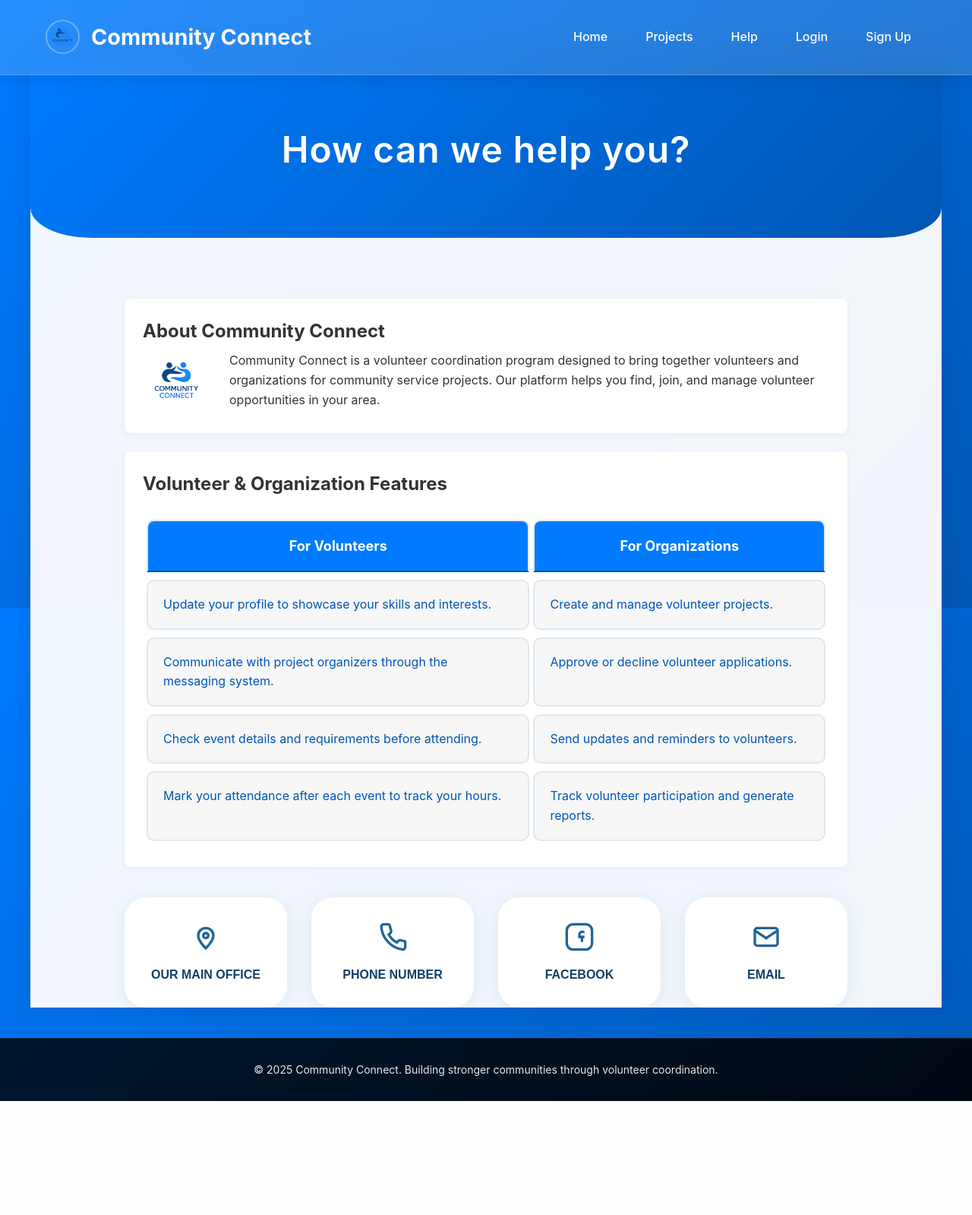
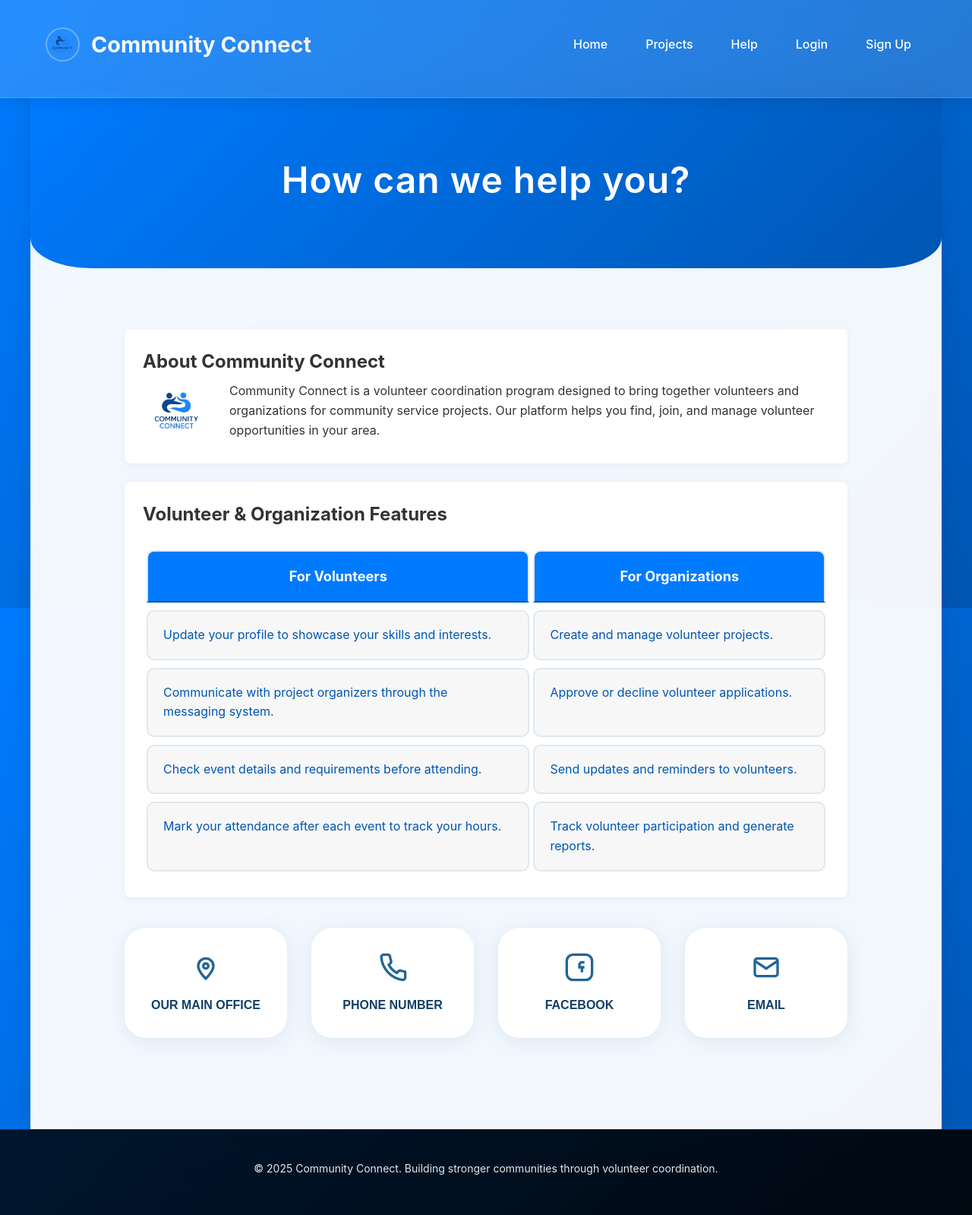
Before and after one commit to induwarauthsara/community-connect, a PHP site: page /help.php in a window 1280 px wide. Shown: the whole page at 76% size. Before the commit the page ends 1449 px from the top, so only its background shows below. Run offline with PHP 8.4, Linux system fonts and the light colour scheme.

Commit message:
Enhance layout spacing in main content and add bottom padding for improved readability

```diff
--- a/assets/css/main.css
+++ b/assets/css/main.css
@@ -22,6 +22,7 @@ main {
     margin-top: 20px;
     min-height: calc(100vh - 120px);
     box-shadow: 0 -5px 30px rgba(0, 0, 0, 0.1);
+    padding-bottom: 60px;
 }
 
 
@@ -50,7 +51,7 @@ main {
 .container {
     max-width: 1200px;
     margin: 0 auto;
-    padding: 0 20px;
+    padding: 10px 20px 20px 20px;
 }
 
 .card {
@@ -530,6 +531,15 @@ main {
 }
 
 
+/* Last element spacing */
+
+.content-wrapper>*:last-child,
+section:last-of-type,
+.card:last-child {
+    margin-bottom: 40px !important;
+}
+
+
 /* Footer */
 
 .footer {
@@ -609,7 +619,10 @@ main {
 }
 
 @keyframes bounce {
-    0%, 20%, 60%, 100% {
+    0%,
+    20%,
+    60%,
+    100% {
         transform: translateY(0);
     }
     40% {
@@ -652,7 +665,9 @@ main {
     animation: pulse 2s infinite;
 }
 
+
 /* Modern Glassmorphism Effects */
+
 .glass {
     background: rgba(255, 255, 255, 0.25);
     backdrop-filter: blur(10px);
@@ -669,7 +684,9 @@ main {
     box-shadow: 0 8px 32px 0 rgba(31, 38, 135, 0.37);
 }
 
+
 /* Modern Loading Spinner */
+
 .spinner {
     width: 40px;
     height: 40px;
@@ -680,16 +697,24 @@ main {
 }
 
 @keyframes spin {
-    0% { transform: rotate(0deg); }
-    100% { transform: rotate(360deg); }
+    0% {
+        transform: rotate(0deg);
+    }
+    100% {
+        transform: rotate(360deg);
+    }
 }
 
+
 /* Smooth Scrolling */
+
 html {
     scroll-behavior: smooth;
 }
 
+
 /* Custom Scrollbar */
+
 ::-webkit-scrollbar {
     width: 12px;
 }
--- a/help.php
+++ b/help.php
@@ -29,7 +29,7 @@ include 'includes/header.php';
         .main-content {
             margin: 0 auto;
             max-width: 1000px;
-            padding: 40px 24px 0 24px;
+            padding: 40px 24px 60px 24px;
         }
 
         .section {
```
